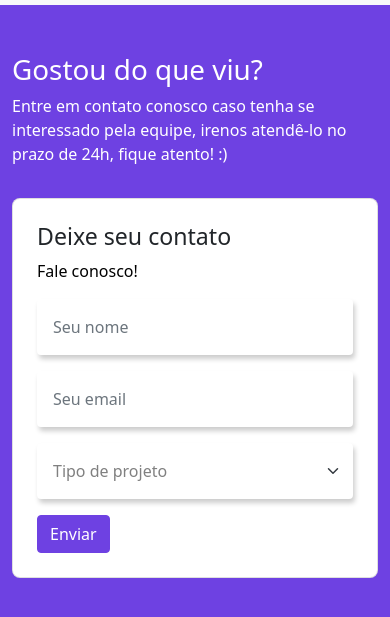
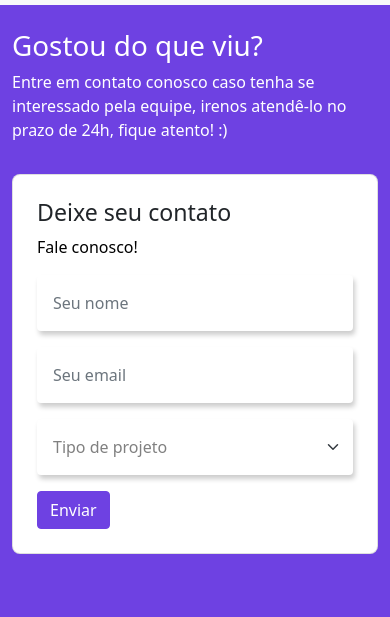
Before and after one commit to otupso/otupso.github.io, a plain HTML site: page src/contactPage.html in a window 390 px wide. Shown: the part 81-698 px from the top of the page. Drawn offline with nearby package versions, Linux system fonts and the light colour scheme.

Commit message:
Update html and css archives

```diff
--- a/src/contactPage.html
+++ b/src/contactPage.html
@@ -8,7 +8,7 @@
     <link href="https://fonts.googleapis.com/css2?family=Montserrat:wght@700&display=swap" rel="stylesheet">
     <link href="https://fonts.googleapis.com/css2?family=Roboto&display=swap" rel="stylesheet">
     <link href="https://cdn.jsdelivr.net/npm/bootstrap@5.0.1/dist/css/bootstrap.min.css" rel="stylesheet" integrity="sha384-+0n0xVW2eSR5OomGNYDnhzAbDsOXxcvSN1TPprVMTNDbiYZCxYbOOl7+AMvyTG2x" crossorigin="anonymous">
-    <link rel="stylesheet" href="../style/custom.css">
+    <link rel="stylesheet" href="../style/contact.css">
     <link rel="stylesheet" href="../style/main.css">
     <title>Document</title>
 </head>
@@ -32,7 +32,7 @@
             </div>
         </div>
     </nav>
-    <div class="container mb-6">
+    <div class="container mt-xl-5 mb-5">
         <div class="row flex-column-reverse flex-md-row">
             <div class="col-md-6">
                 <form action="POST">
@@ -58,7 +58,7 @@
                     </div>
                 </form>
             </div>
-            <div class="col-md-6 mt-5 mb-3">
+            <div class="col-md-6 mt-4 mt-xl-5 mb-3">
                 <h1>Gostou do que viu?</h1>
                 <p>Entre em contato conosco caso tenha se interessado pela equipe, irenos atendê-lo no prazo de 24h, fique atento! :)</p>
             </div>
--- a/style/custom.css
+++ b/style/contact.css
@@ -17,8 +17,8 @@ p{
 .card{
     border-radius: 8px;
 }
-.mb-6{
-    margin-bottom: 5rem !important;
+.mt-6{
+    margin-top: 5rem;
 }
 select:invalid{
     color: #808080;
```
